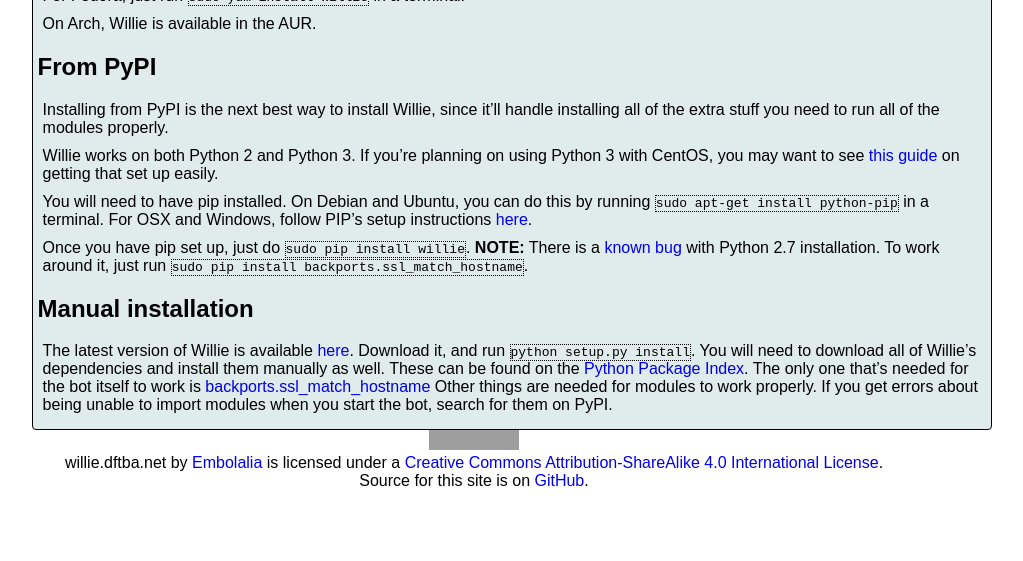
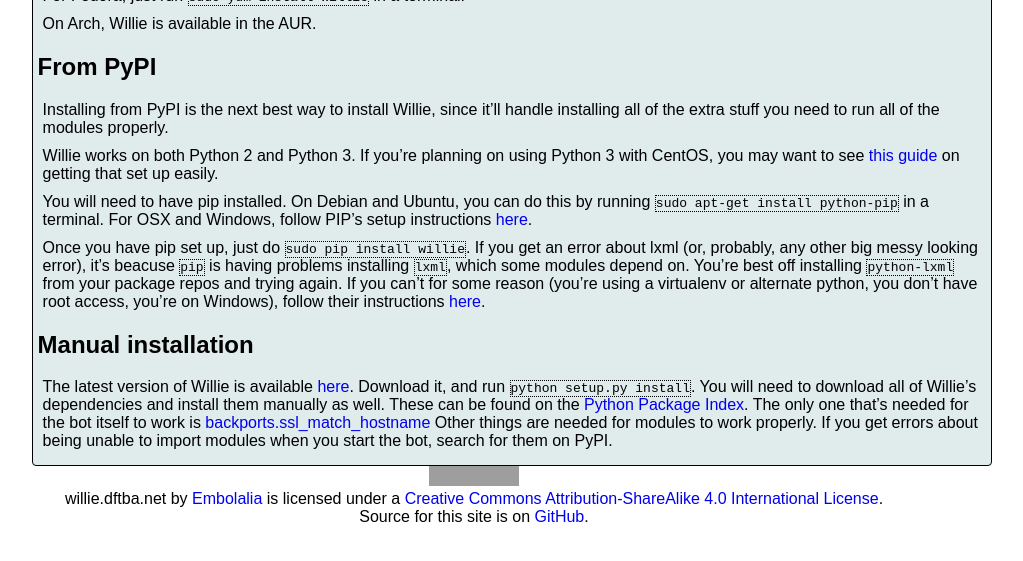
Before and after one commit to sopel-irc/sopel.chat, a Jekyll site: the page built from download.md, in a window 1280 px wide, cut to the strip 324-885 px from the top of the page. Shown: the whole strip, without its empty margins (166-1189 px from the left). Built offline with Jekyll 4.4.1, drawn with Linux system fonts in a browser that asks for light colours; some web fonts are replaced; Markdown is read by kramdown in place of the engine named in the settings; grey boxes are pictures that could not be loaded.

Commit message:
Answer some common install questions

```diff
--- a/download.md
+++ b/download.md
@@ -24,10 +24,13 @@
 follow PIP's setup instructions
 [here](http://pip.readthedocs.org/en/latest/installing.html).
 
-Once you have pip set up, just do `sudo pip install willie`. **NOTE:** There is
-a [known bug](https://github.com/embolalia/willie/issues/661) with Python 2.7
-installation. To work around it, just run
-`sudo pip install backports.ssl_match_hostname`.
+Once you have pip set up, just do `sudo pip install willie`. If you get an
+error about lxml (or, probably, any other big messy looking error), it's
+beacuse `pip` is having problems installing `lxml`, which some modules depend
+on. You're best off installing `python-lxml` from your package repos and trying
+again. If you can't for some reason (you're using a virtualenv or alternate
+python, you don't have root access, you're on Windows), follow their
+instructions [here](http://lxml.de/installation.html).
 
 ## Manual installation
 The latest version of Willie is available
```
Also changed, not shown: index.md (+9 -0 lines).
